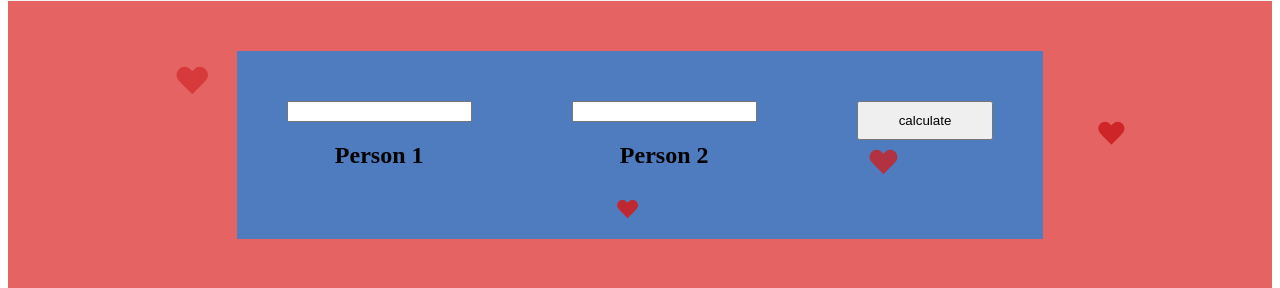
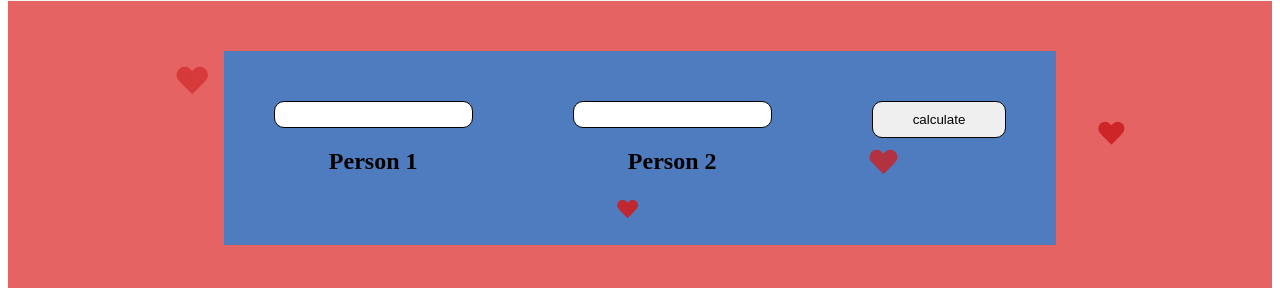
Before and after one commit to Sampaatil/LoveCalculator, a plain HTML site: page index.html in a window 1280 px wide. Shown: the part 108-396 px from the top of the page. Drawn offline with Linux system fonts and the light colour scheme.

Commit message:
4th commit adding border radius

```diff
--- a/style.css
+++ b/style.css
@@ -26,7 +26,15 @@ body {
 
 .childcontainer button{
     padding: 10px 40px;
+    border-radius: 10px;
+    border: 1px solid;
 
+}
+
+.childcontainer input{
+    padding: 5px 10px;
+    border-radius: 10px;
+    border: 1px solid;
 }
 
 
```
